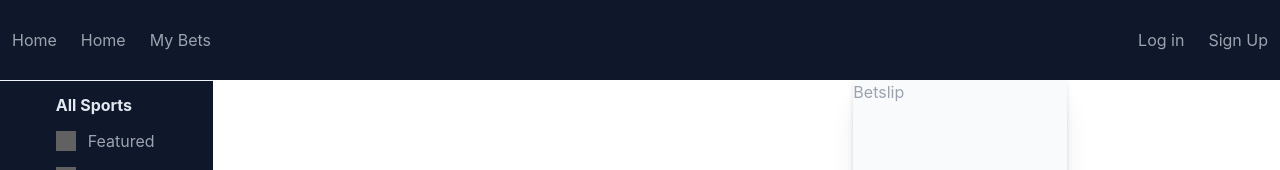
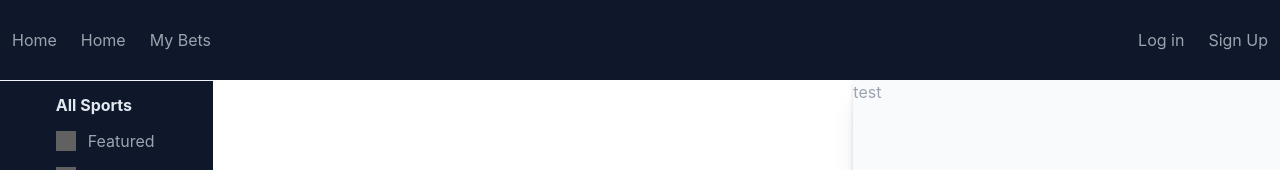
Before and after one commit to corylennox/Betting-Exchange, a React (Create React App) app: page / in a window 1280 px wide. Shown: the top 170 px of the page. Built offline with nearby package versions, Linux system fonts and the light colour scheme; grey boxes are pictures that could not be loaded.

Commit message:
working on betslip

```diff
--- a/src/App.js
+++ b/src/App.js
@@ -6,6 +6,7 @@ import Sidebar from "./components/Sidebar";
 import { BetData } from "./betData";
 import { BrowserRouter as Router, Routes, Route } from "react-router-dom";
 import BottomNavbar from "./components/BottomNavbar";
+import Betslip from "./components/Betslip";
 
 export default function App() {
   return (
@@ -54,9 +55,9 @@ export default function App() {
           </div>
 
           {/* Betslip */}
-          <div className="hidden lg:contents xs:col-span-1 lg:col-span-2 xl:auto w-full h-full">
+          <div className="hidden lg:block xs:col-span-1 lg:col-span-2 xl:auto w-full h-full">
             <div className=" bg-slate-50 shadow-xl drop-shadow-md h-full">
-              <body>Betslip</body>
+              <Betslip />
             </div>
           </div>
 
--- /dev/null
+++ b/src/components/Betslip.jsx
@@ -0,0 +1,11 @@
+import React, { Component } from "react";
+
+export default class Betslip extends Component {
+  render() {
+    return (
+      <div class="">
+          <h1>test</h1>
+      </div>
+    );
+  }
+}
```
